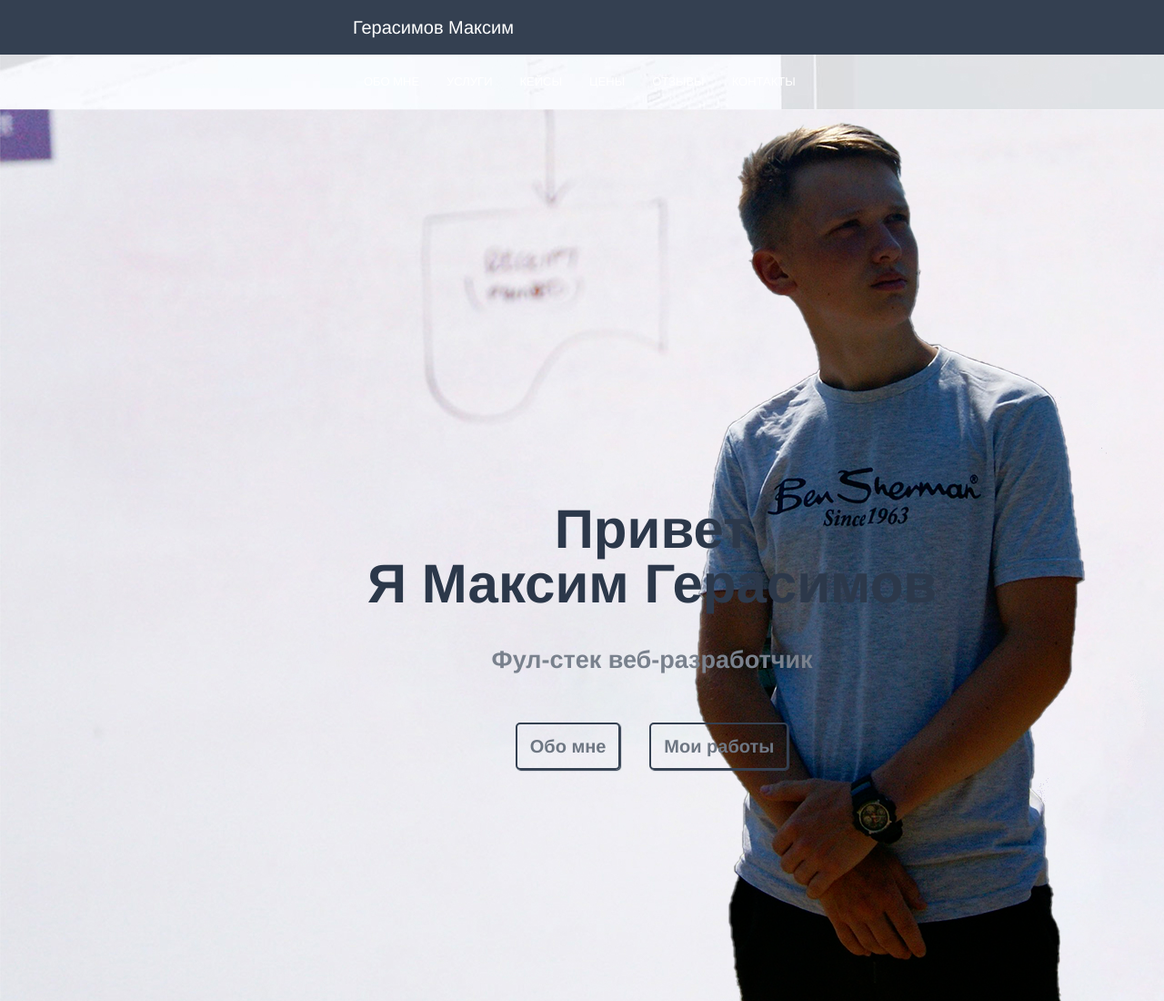
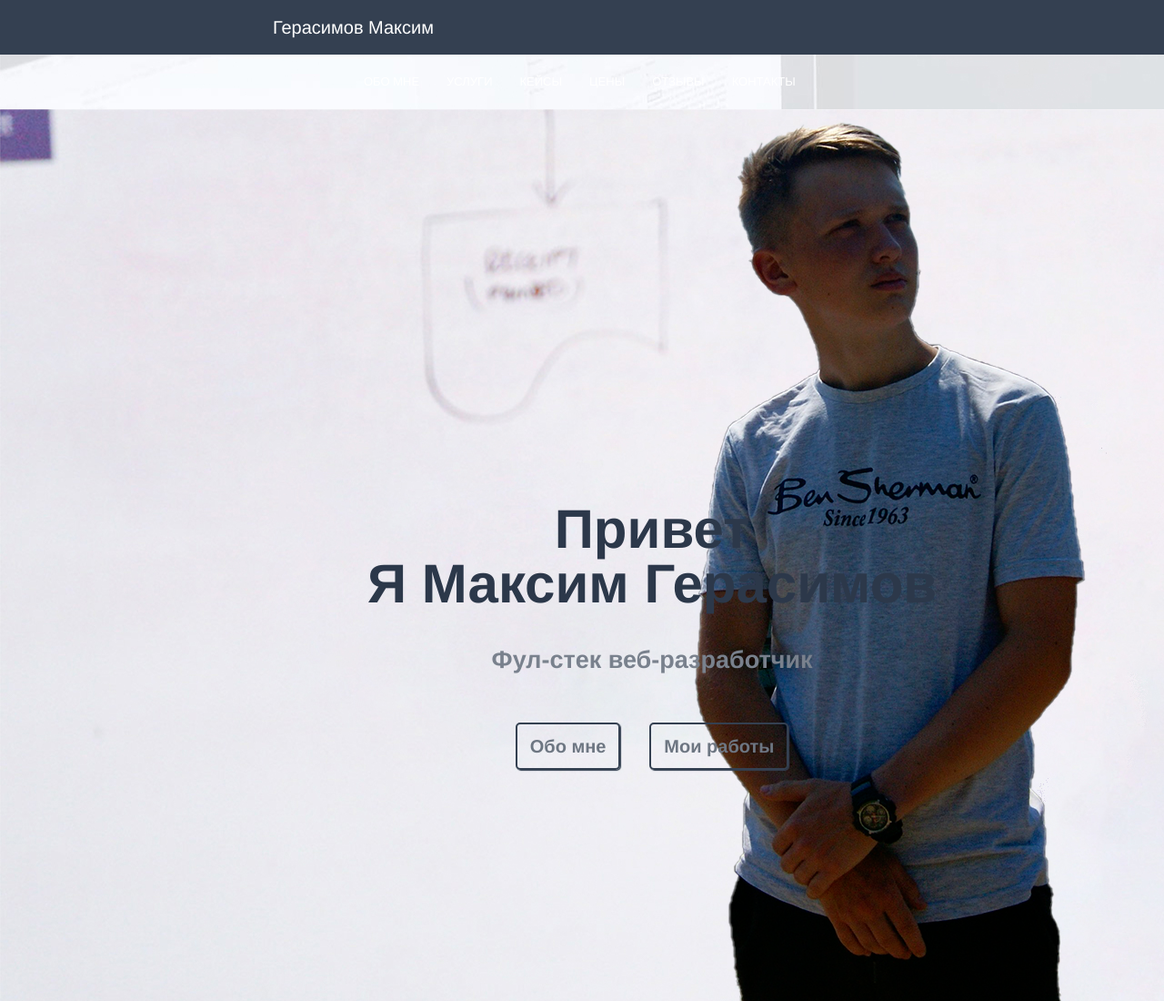
Before and after one commit to gerasimovmaxim02/gerasimovmaxim02.github.io, a plain HTML site: page src/index.html in a window 1280 px wide. Shown: the top 1100 px of the page at 91% size. Drawn offline with Linux system fonts and the light colour scheme.

Commit message:
Update style.css

```diff
--- a/src/css/style.css
+++ b/src/css/style.css
@@ -11,7 +11,7 @@ nav{
     color: white;
     font-size: 20px;
     line-height: 60px;
-    padding-left: 388px;
+    padding-left: 300px;
     float: left;
 
 }
```
